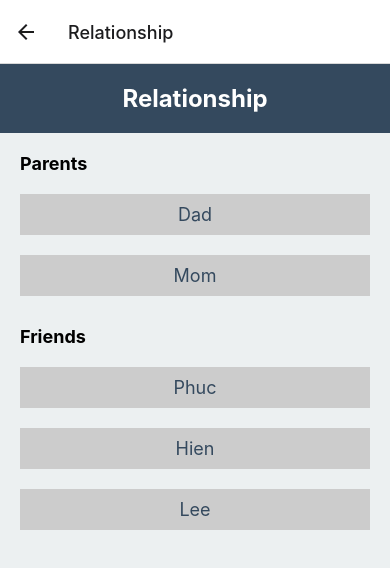
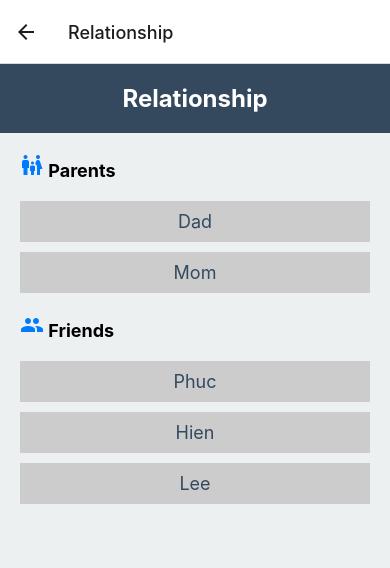
Before and after one commit to StebenC0912/MPR-Final, a React Native app in the folder mpr_final_project/: screen /Relationship in a window 390 px wide. Shown: the top 568 px of the page. Built offline with nearby package versions, Linux system fonts and the light colour scheme.

Commit message:
Update Relationship.js thêm icon bên cạnh parents và friends

```diff
--- a/mpr_final_project/screens/Relationship/Relationship.js
+++ b/mpr_final_project/screens/Relationship/Relationship.js
@@ -1,48 +1,54 @@
 import React, { useState } from 'react';
-import { View, Text, StyleSheet, TouchableOpacity, FlatList } from 'react-native';
+import { View, Text, StyleSheet, TouchableOpacity } from 'react-native';
 import Header from '../../components/layout/Header';
 import PrimaryButton from '../../components/ui/PrimaryButton';
-import { useNavigation } from '@react-navigation/native';
-
-const ListItem = ({ item, onPress }) => (
-  <TouchableOpacity onPress={onPress} style={styles.listItem}>
-    <PrimaryButton text={item.name} />
-  </TouchableOpacity>
-);
+import { useNavigation } from '@react-navigation/native'; // Import thư viện navigation
+import Icon from 'react-native-vector-icons/MaterialIcons';
 
 const Relationship = () => {
   const navigation = useNavigation();
+  // Danh sách "Parents"
   const [parents, setParents] = useState([
     { id: 1, name: 'Dad' },
     { id: 2, name: 'Mom' },
   ]);
+
+  // Danh sách "Friends"
   const [friends, setFriends] = useState([
     { id: 1, name: 'Phuc' },
     { id: 2, name: 'Hien' },
     { id: 3, name: 'Lee' },
   ]);
 
+  // Hàm xử lý khi nhấn vào một người bạn hoặc phụ huynh
   const handleInteraction = (person) => {
-    navigation.navigate('Interaction', { person });
+    navigation.navigate('Interaction', { person }); // Điều hướng sang màn hình Interaction và truyền thông tin về người được chọn
   };
-
-  const renderSection = (title, data) => (
-    <View style={styles.section}>
-      <Text style={styles.sectionTitle}>{title}</Text>
-      <FlatList
-        data={data}
-        keyExtractor={item => item.id.toString()}
-        renderItem={({ item }) => <ListItem item={item} onPress={() => handleInteraction(item)} />}
-      />
-    </View>
-  );
 
   return (
     <View style={styles.container}>
       <Header text="Relationship"/>
       <View style={styles.content}>
-        {renderSection("Parents", parents)}
-        {renderSection("Friends", friends)}
+        <View style={styles.section}>
+          <Text style={styles.sectionTitle}>
+            <Icon name="family-restroom" size={24} color="#007AFF" /> Parents
+          </Text>
+          {parents.map((parent) => (
+            <TouchableOpacity key={parent.id} onPress={() => handleInteraction(parent)}>
+              <PrimaryButton text={parent.name}/>
+            </TouchableOpacity>
+          ))}
+        </View>
+        <View style={styles.section}>
+          <Text style={styles.sectionTitle}>
+            <Icon name="people" size={24} color="#007AFF" /> Friends
+          </Text>
+          {friends.map((friend) => (
+            <TouchableOpacity key={friend.id} onPress={() => handleInteraction(friend)}>
+              <PrimaryButton text={friend.name}/>
+            </TouchableOpacity>
+          ))}
+        </View>
       </View>
     </View>
   );
@@ -63,9 +69,8 @@ const styles = StyleSheet.create({
     fontSize: 18,
     fontWeight: 'bold',
     marginBottom: 10,
-  },
-  listItem: {
-    marginBottom: 10,
+    flexDirection: 'row', // Align text and icon horizontally
+    alignItems: 'center', // Center align items vertically in the row
   },
 });
 
```
